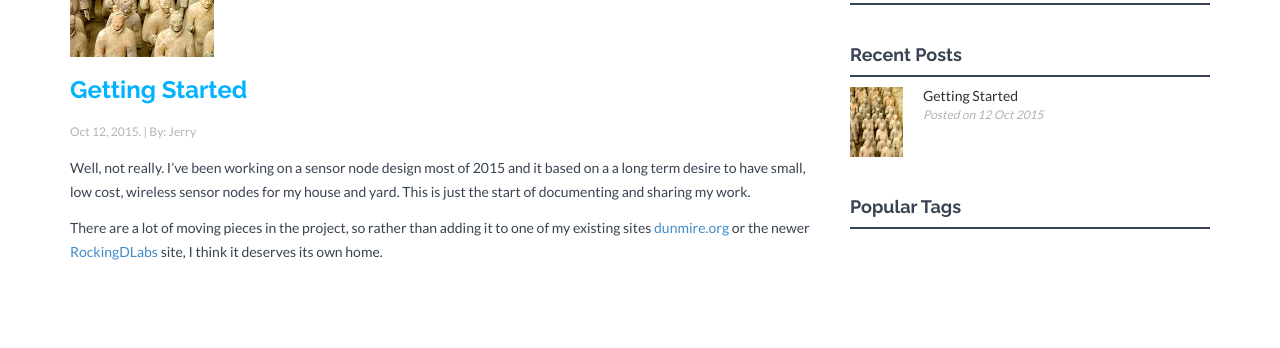
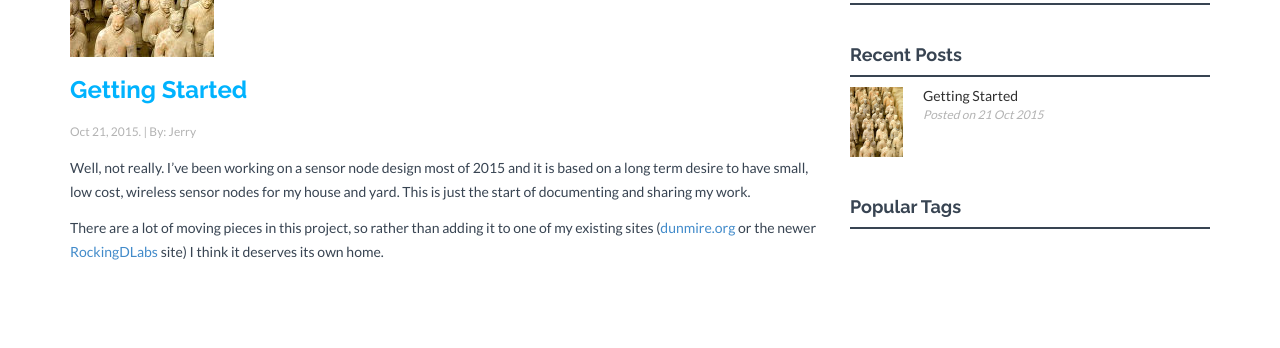
Before and after one commit to jdunmire/sensornodeinfo, a Jekyll site: the page built from _posts/blog/2015-10-12-getting-started.markdown, in a window 1280 px wide and 1046 px high. Shown: the part 391-739 px from the top of the window. Built offline with Jekyll 4.4.1, drawn with Linux system fonts in a browser that asks for light colours; nearby versions of some CDN libraries.

Commit message:
Fix typos
On branch gh-pages
modified:   _posts/blog/2015-10-12-getting-started.markdown

```diff
--- a/_posts/blog/2015-10-12-getting-started.markdown
+++ b/_posts/blog/2015-10-12-getting-started.markdown
@@ -1,7 +1,7 @@
 ---
 layout: post
 title: "Getting Started"
-date: 2015-10-12 19:29
+date: 2015-10-21 19:29
 author: Jerry
 categories:
 - blog
@@ -10,13 +10,13 @@ img: tarmy.jpg
 thumb: tarmy.jpg
 ---
 Well, not really. I've been working on a sensor node design most of
-2015 and it based on a a long term desire to have small, low cost,
+2015 and it is based on a long term desire to have small, low cost,
 wireless sensor nodes for my house and yard. This is just the start of
 documenting and sharing my work.
 
-There are a lot of moving pieces in the project, so rather than adding
-it to one of my existing sites [dunmire.org][dunmire_org] or the newer
-[RockingDLabs][rockingdlabs] site, I think it deserves its own home.
+There are a lot of moving pieces in this project, so rather than adding
+it to one of my existing sites ([dunmire.org][dunmire_org] or the newer
+[RockingDLabs][rockingdlabs] site) I think it deserves its own home.
 
 [dunmire_org]: http://www.dunmire.org
 [rockingdlabs]: http://rockingdlabs.dunmire.org
```
